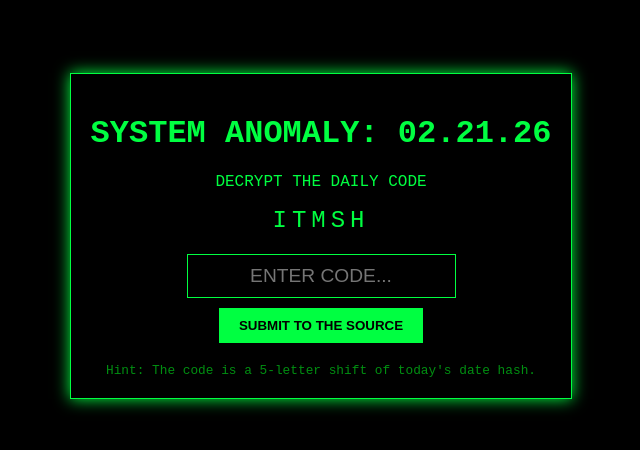
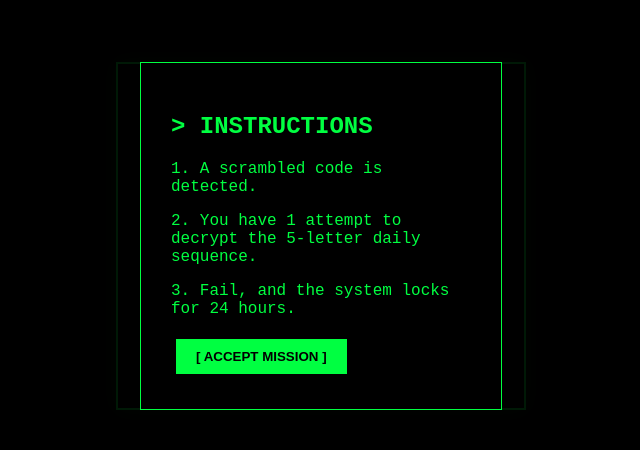
Before and after one commit to demoss911/Daily-glitch, a plain HTML site: page index.html in a window 1280 px wide. Shown: the part 164-614 px from the top of the page, without its empty margins (319-959 px from the left). Drawn offline with Linux system fonts and the light colour scheme.

Commit message:
Update index.html

```diff
--- a/index.html
+++ b/index.html
@@ -5,54 +5,87 @@
     <meta name="viewport" content="width=device-width, initial-scale=1.0">
     <title>The Daily Glitch</title>
     <style>
-        body { background: #000; color: #00FF41; font-family: 'Courier New', Courier, monospace; display: flex; flex-direction: column; align-items: center; justify-content: center; height: 100vh; margin: 0; }
-        #game-container { border: 1px solid #00FF41; padding: 20px; text-align: center; box-shadow: 0 0 15px #00FF41; }
-        input { background: #000; border: 1px solid #00FF41; color: #00FF41; padding: 10px; font-size: 1.2rem; text-align: center; outline: none; }
-        button { background: #00FF41; color: #000; border: none; padding: 10px 20px; margin-top: 10px; cursor: pointer; font-weight: bold; }
-        .hint { color: #008F11; font-size: 0.8rem; margin-top: 10px; }
-        #message { margin-top: 20px; font-weight: bold; }
+        :root { --matrix-green: #00FF41; --dark-green: #003B00; }
+        body { background: #000; color: var(--matrix-green); font-family: 'Courier New', monospace; display: flex; flex-direction: column; align-items: center; justify-content: center; height: 100vh; margin: 0; overflow: hidden; }
+
+        #game-box { border: 2px solid var(--matrix-green); padding: 30px; text-align: center; box-shadow: 0 0 20px var(--dark-green); max-width: 400px; }
+        input { background: #000; border: 1px solid var(--matrix-green); color: var(--matrix-green); padding: 12px; font-size: 1.5rem; text-align: center; width: 80%; outline: none; margin-bottom: 15px; text-transform: uppercase; }
+
+        button { background: var(--matrix-green); color: #000; border: none; padding: 10px 20px; cursor: pointer; font-weight: bold; margin: 5px; transition: 0.3s; }
+        button:hover { background: #fff; box-shadow: 0 0 10px #fff; }
+
+        /* Modal / Instructions */
+        #modal { position: fixed; top: 0; left: 0; width: 100%; height: 100%; background: rgba(0,0,0,0.9); display: flex; align-items: center; justify-content: center; z-index: 10; }
+        #modal-content { border: 1px solid var(--matrix-green); padding: 30px; background: #000; max-width: 300px; text-align: left; }
+
+        .hidden { display: none !important; }
+        #share-area { margin-top: 20px; padding: 10px; border-top: 1px solid var(--dark-green); }
     </style>
 </head>
 <body>
 
-    <div id="game-container">
-        <h1>SYSTEM ANOMALY: 02.21.26</h1>
-        <p>DECRYPT THE DAILY CODE</p>
-        <div id="cipher-display" style="font-size: 1.5rem; letter-spacing: 5px; margin-bottom: 20px;"></div>
-        <input type="text" id="guess" placeholder="ENTER CODE..." maxlength="5">
+    <div id="modal">
+        <div id="modal-content">
+            <h2>> INSTRUCTIONS</h2>
+            <p>1. A scrambled code is detected.</p>
+            <p>2. You have 1 attempt to decrypt the 5-letter daily sequence.</p>
+            <p>3. Fail, and the system locks for 24 hours.</p>
+            <button onclick="closeModal()">[ ACCEPT MISSION ]</button>
+        </div>
+    </div>
+
+    <div id="game-box">
+        <h1 id="date-header">SYSTEM ANOMALY</h1>
+        <p>SCRAMBLED SIGNAL:</p>
+        <div id="scrambled" style="font-size: 2rem; letter-spacing: 8px; margin-bottom: 20px; color: #fff;"></div>
+
+        <input type="text" id="user-input" maxlength="5" autocomplete="off">
         <br>
-        <button onclick="checkGuess()">SUBMIT TO THE SOURCE</button>
-        <div id="message"></div>
-        <div class="hint">Hint: The code is a 5-letter shift of today's date hash.</div>
+        <button onclick="submitGuess()">DECRYPT</button>
+
+        <div id="result-msg"></div>
+
+        <div id="share-area" class="hidden">
+            <button onclick="shareResults()" style="background: #008F11; color: white;">SHARE SYSTEM STATUS</button>
+        </div>
     </div>
 
     <script>
-        // DAILY LOGIC: Generates a unique code based on the date
+        const codes = ["NEO11", "TRIN8", "SMITH", "ORACL", "MORPH", "ZION0", "KEYMK", "VNDTA"];
         const today = new Date().toDateString();
-        const secretCodes = ["NEO11", "TRIN8", "SMITH", "ORACL", "MORPH", "ZION0"];
+        document.getElementById('date-header').innerText = `ANOMALY: ${new Date().toLocaleDateString()}`;
 
-        // Simple hash to pick a code from the list based on the day
+        // Generate daily code based on date hash
         let hash = 0;
-        for (let i = 0; i < today.length; i++) {
-            hash = today.charCodeAt(i) + ((hash << 5) - hash);
+        for (let i = 0; i < today.length; i++) hash = today.charCodeAt(i) + ((hash << 5) - hash);
+        const target = codes[Math.abs(hash % codes.length)];
+
+        // Display scrambled version
+        document.getElementById('scrambled').innerText = target.split('').sort(() => 0.5 - Math.random()).join('');
+
+        function closeModal() { document.getElementById('modal').classList.add('hidden'); }
+
+        function submitGuess() {
+            const val = document.getElementById('user-input').value.toUpperCase();
+            const msg = document.getElementById('result-msg');
+            const share = document.getElementById('share-area');
+
+            if (val === target) {
+                msg.innerHTML = "<h2 style='color:var(--matrix-green)'>ACCESS GRANTED</h2>";
+                share.classList.remove('hidden');
+            } else {
+                msg.innerHTML = "<h2 style='color:red'>CONNECTION LOST</h2><p>The correct code was " + target + "</p>";
+                share.classList.remove('hidden');
+            }
         }
-        const dailyIndex = Math.abs(hash % secretCodes.length);
-        const targetCode = secretCodes[dailyIndex];
 
-        // Scramble the display
-        document.getElementById('cipher-display').innerText = targetCode.split('').sort(() => 0.5 - Math.random()).join('');
+        function shareResults() {
+            const guess = document.getElementById('user-input').value.toUpperCase();
+            const status = (guess === target) ? "🟩 SUCCESS" : "🟥 FAILED";
+            const text = `The Daily Glitch ${new Date().toLocaleDateString()}\nStatus: ${status}\n\n[ 🔗 Play: your-link.github.io ]`;
 
-        function checkGuess() {
-            const userGuess = document.getElementById('guess').value.toUpperCase();
-            const msg = document.getElementById('message');
-
-            if (userGuess === targetCode) {
-                msg.innerHTML = "ACCESS GRANTED. <br> 🟩 🟩 🟩 🟩 🟩 <br> Share your streak!";
-                msg.style.color = "#00FF41";
-            } else {
-                msg.innerText = "ACCESS DENIED. TRY AGAIN.";
-                msg.style.color = "red";
-            }
+            navigator.clipboard.writeText(text);
+            alert("Results copied to clipboard! Paste them on social media.");
         }
     </script>
 </body>
```
